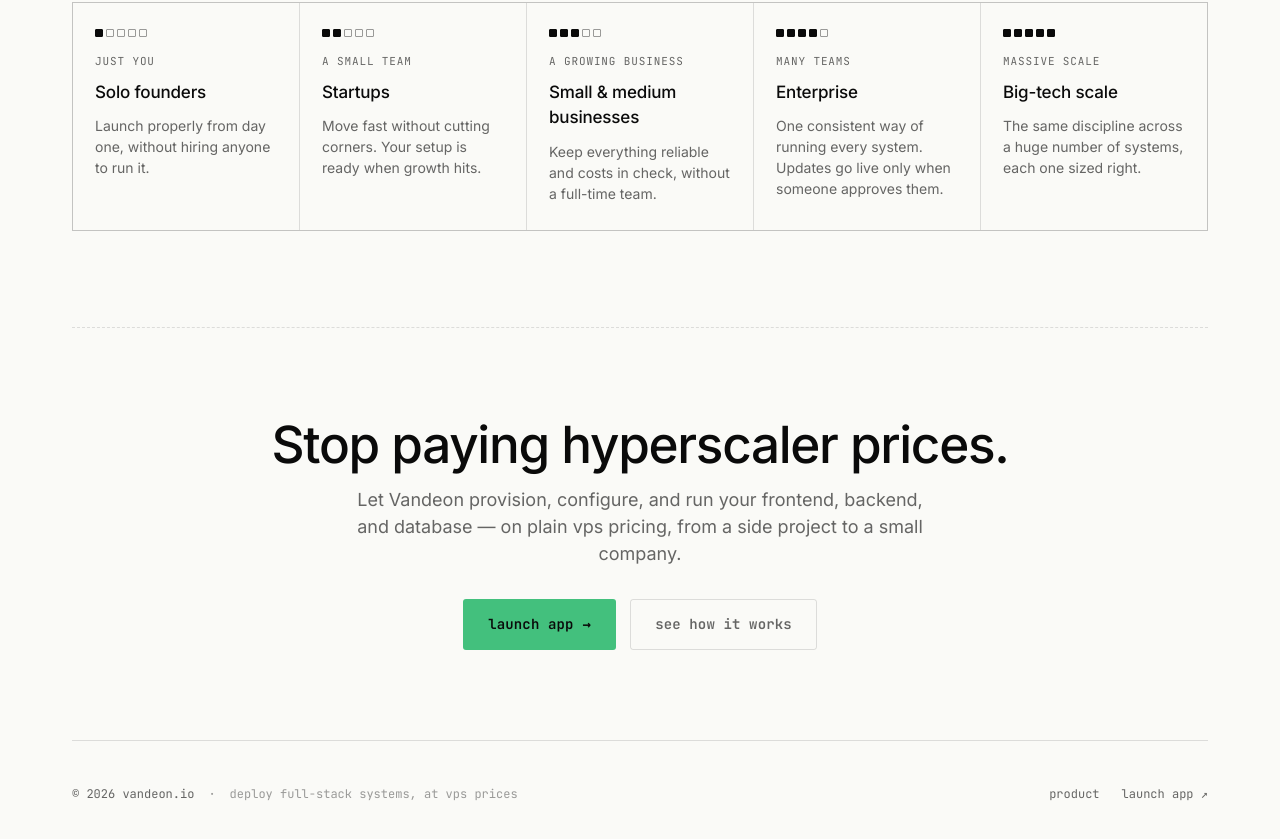
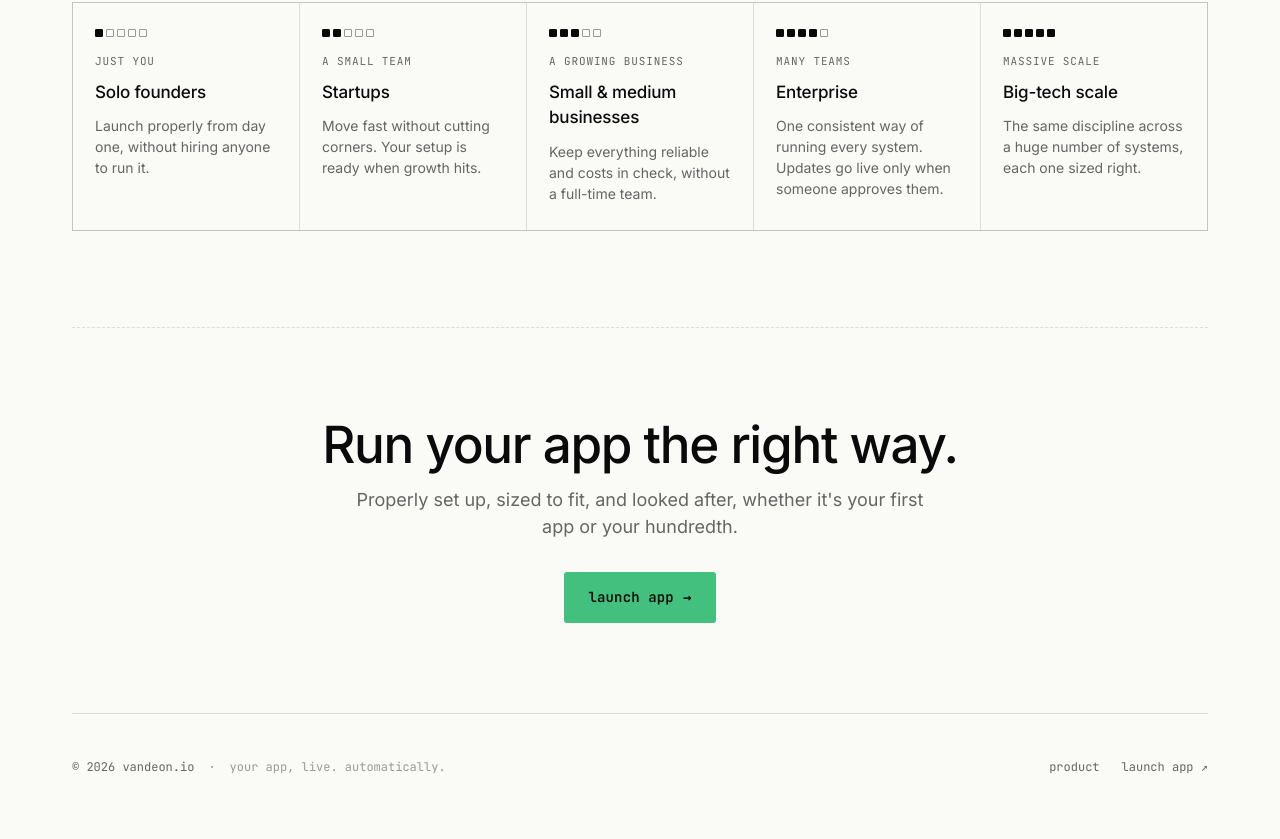
Before and after one commit to vandeon-io/public-page, an Astro site: page / in a window 1280 px wide. Shown: the part 1801-2640 px from the top of the page. Built offline with nearby package versions, Linux system fonts and the light colour scheme; Astro itself is replaced by a stand-in of ours.

Commit message:
Rewrite CTA band; plain-language title, description, footer
CTA now closes on "Run your app the right way." with a single launch
button. Page title, meta description, and footer tagline drop the old
full-stack / vps pitch.

Co-Authored-By: Claude Opus 5.5 <noreply@anthropic.com>

```diff
--- a/src/components/Footer.astro
+++ b/src/components/Footer.astro
@@ -5,7 +5,7 @@ import { LINKS } from '../consts.js';
   <div class="foot-left">
     <span>© 2026 vandeon.io</span>
     <span class="mono-dim">·</span>
-    <span class="mono-dim">deploy full-stack systems, at vps prices</span>
+    <span class="mono-dim">your app, live. automatically.</span>
   </div>
   <div class="foot-links">
     <a href="/#how">product</a>
--- a/src/pages/index.astro
+++ b/src/pages/index.astro
@@ -7,8 +7,8 @@ import HeroViz from '../components/HeroViz.jsx';
 import { LINKS } from '../consts.js';
 ---
 <Base
-  title="Vandeon — deploy full-stack systems, at vps prices"
-  description="Vandeon deploys your frontend, backend, and database on plain VPS servers — no hyperscaler markup. From a side project to a small company."
+  title="Vandeon — your app, live. Automatically."
+  description="Set it up once. Vandeon puts your entire app online, sized to what it needs, and keeps it running the right way. From solo founders to big-tech scale."
 >
   <div data-screen-label="01 Landing">
     <div class="wrap">
@@ -110,13 +110,12 @@ import { LINKS } from '../consts.js';
 
       <!-- CTA band -->
       <section class="cta-band reveal">
-        <h2 class="cta-h">Stop paying hyperscaler prices.</h2>
-        <p class="cta-sub">Let Vandeon provision, configure, and run your frontend, backend, and database — on plain vps pricing, from a side project to a small company.</p>
+        <h2 class="cta-h">Run your app the right way.</h2>
+        <p class="cta-sub">Properly set up, sized to fit, and looked after, whether it's your first app or your hundredth.</p>
         <div class="cta-actions">
           <a class="btn btn-primary btn-lg" href={LINKS.app} target="_blank" rel="noopener">
             launch app <span class="btn-arrow">→</span>
           </a>
-          <a class="btn btn-ghost btn-lg" href="#how">see how it works</a>
         </div>
       </section>
 
```
